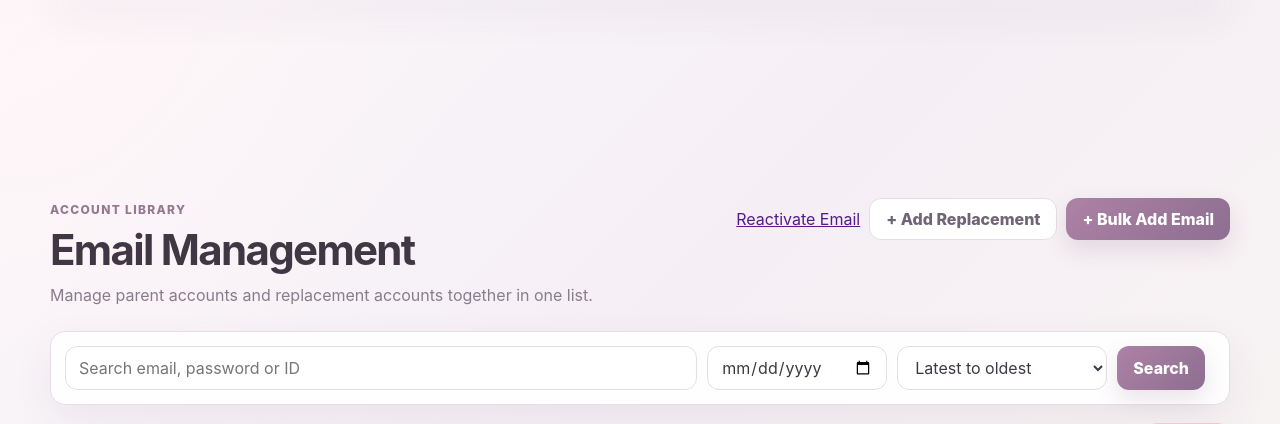
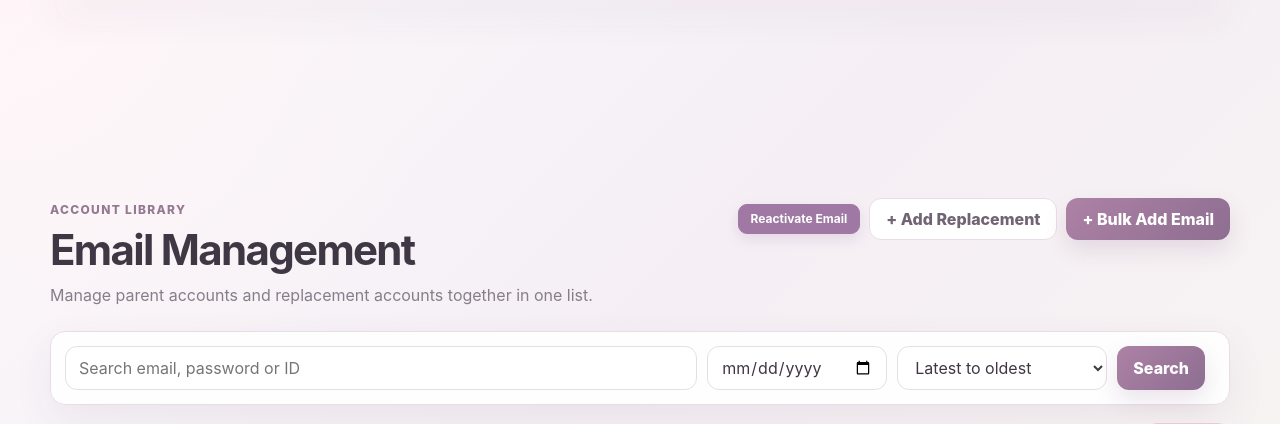
Before and after one commit to moviemembership/amazing, a Flask app: template telegram-flask-bot/templates/email_list.html in a window 1280 px wide. Shown: the part 22-446 px from the top of the page. Run offline with Flask 3, Linux system fonts and the light colour scheme; the template is opened without the code that fills it, so the values that code supplies are empty; parts of the project's set-up code (start-up, migrations or seed data) failed here and were passed over; some libraries are stand-ins or nearby versions.

Commit message:
Add styles for action and reactivation buttons
Added styles for action buttons including hover and active states.

```diff
--- a/telegram-flask-bot/static/css/admin.css
+++ b/telegram-flask-bot/static/css/admin.css
@@ -952,6 +952,58 @@ body.delete-mode .email-row {
     margin-top: 20px;
 }
 
+.action-button {
+    display: inline-flex;
+    align-items: center;
+    justify-content: center;
+    min-height: 30px;
+    padding: 6px 12px;
+    border-radius: 9px;
+    border: 1px solid transparent;
+    text-decoration: none;
+    font-size: 12px;
+    font-weight: 700;
+    line-height: 1;
+    white-space: nowrap;
+    cursor: pointer;
+    transition:
+        transform 0.15s ease,
+        box-shadow 0.15s ease,
+        opacity 0.15s ease;
+}
+
+.action-button:hover {
+    transform: translateY(-1px);
+    text-decoration: none;
+}
+
+.action-button:active {
+    transform: translateY(0);
+}
+
+.reactivate-button {
+    background: #9f78a3;
+    border-color: #9f78a3;
+    color: #ffffff;
+    box-shadow: 0 5px 14px rgba(159, 120, 163, 0.2);
+}
+
+.reactivate-button:hover {
+    color: #ffffff;
+    opacity: 0.9;
+}
+
+.get-code-button {
+    background: #fff3f7;
+    border-color: #e8bfd0;
+    color: #a35f7c;
+}
+
+.get-code-button:hover {
+    background: #f9e5ee;
+    color: #8d4d69;
+}
+
 /* Tablet */
 
 @media (max-width: 900px) {
```
